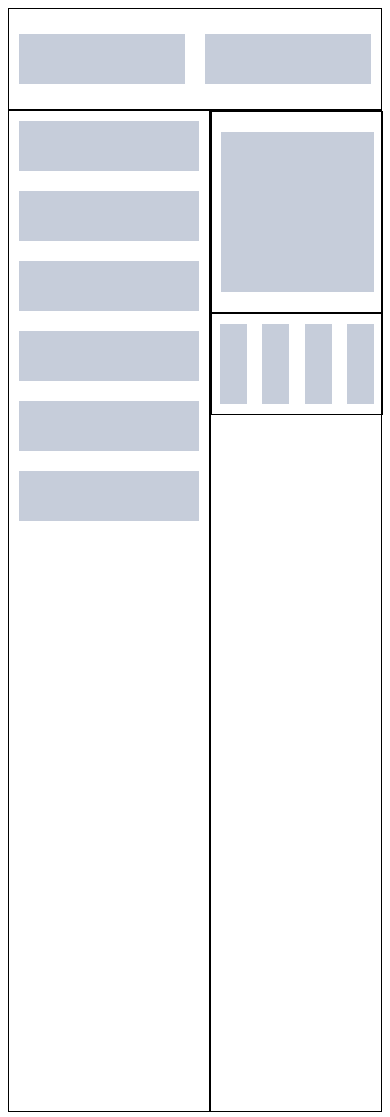
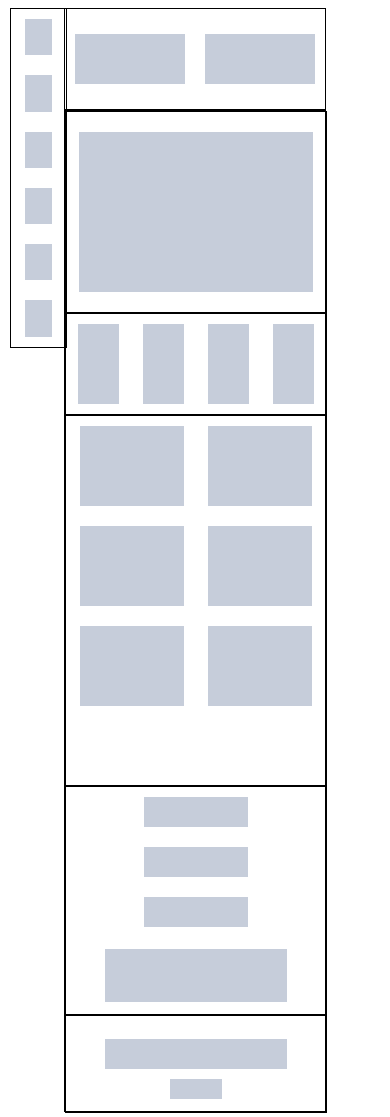
Before and after one commit to DmytroSav4uk/homeworkDS, a plain HTML site: page html and css/homework4/addtask2/index.html in a window 390 px wide. Drawn offline with Linux system fonts and the light colour scheme.

Commit message:
completed additional tasks

```diff
--- a/html and css/homework4/addtask2/index.html
+++ b/html and css/homework4/addtask2/index.html
@@ -9,11 +9,12 @@
     <link rel="stylesheet" href="main.css">
 </head>
 <body>
+<div class="GlobalAlign">
+    <div class="father">
 <div class="Header">
     <div class="box boxBackground"></div>
     <div class="box boxBackground"></div>
 </div>
-
 <div class="align">
 <div class="SideBlock">
     <div class="box boxBackground"></div>
@@ -33,12 +34,40 @@
         <div class="box4 boxBackground"></div>
         <div class="box4 boxBackground"></div>
     </div>
+    <div class="Align56">
+    <div class="block5align">
+        <div class="box5 boxBackground"></div>
+        <div class="box5 boxBackground"></div>
+        <div class="box5 boxBackground"></div>
+        <div class="box5 boxBackground"></div>
+        <div class="box5 boxBackground"></div>
+        <div class="box5 boxBackground"></div>
+        <div class="box5 boxBackground displayNone"></div>
+        <div class="box5 boxBackground displayNone"></div>
+        <div class="box5 boxBackground displayNone"></div>
+        <div class="box5 boxBackground displayNone"></div>
+        <div class="box5 boxBackground displayNone"></div>
+        <div class="box5 boxBackground displayNone"></div>
+    </div>
+    <div class="block6align">
+        <div class="boxes">
+        <div class="box6 boxBackground"></div>
+        <div class="box6 boxBackground"></div>
+        <div class="box6 boxBackground"></div>
+        </div>
+        <div class="box6uniqalign">
 
-
+        <div class="box6uniq boxBackground"></div>
+        </div>
+    </div>
+    </div>
+    <div class="Footer">
+        <div class="footerbox boxBackground"></div>
+        <div class="lilfooterbox boxBackground"></div>
+    </div>
 </div>
 </div>
-<div class="Footer"></div>
-
-
+    </div>
+</div>
 </body>
 </html>
--- a/html and css/homework4/addtask2/main.css
+++ b/html and css/homework4/addtask2/main.css
@@ -3,7 +3,20 @@
     background: #c6cdda;
 }
 
+.GlobalAlign{
+    display: flex;
+    flex-direction: column;
+    justify-content: center;
 
+    width: 100%;
+    height: 100%;
+
+}
+
+.father{
+    width: 100%;
+    height: 100%;
+}
 
 .Header{
     display: flex;
@@ -26,6 +39,7 @@
     margin: 10px;
     width: 180px;
     height: 50px;
+    background: #c6cdda;
 }
 
 .align{
@@ -66,3 +80,163 @@
     width: 16%;
     height: 80%;
 }
+
+
+.Align56{
+    width: 100%;
+    height: 60%;
+    display: flex;
+    flex-wrap: nowrap;
+}
+
+.block5align{
+    width: 80%;
+    height: 100%;
+    display: flex;
+    flex-wrap: wrap;
+    justify-content: space-evenly;
+    align-content: flex-start;
+    border: 1px solid black;
+}
+
+.box5{
+    width: 40%;
+    height: 80px;
+    margin: 10px;
+
+}
+
+
+.block6align{
+    display: flex;
+    flex-direction: column;
+    align-items: center;
+    width: 20%;
+    height: 100%;
+    border: 1px solid black;
+}
+
+.boxes{
+    width: 100%;
+    height: 60%;
+    display: flex;
+    flex-direction: column;
+    justify-content: center;
+    align-items: center;
+}
+.box6uniqalign{
+    width: 100%;
+    height: 20%;
+    display: flex;
+    flex-direction: column;
+    justify-content: center;
+    align-items: center;
+}
+
+.box6,.box6uniq{
+    margin: 10px;
+    width:70%;
+    height: 100px;
+}
+
+.Footer{
+    display: flex;
+    flex-direction: column;
+    justify-content: center;
+    align-items: center;
+    width: 100%;
+    height: 96px;
+    border: 1px solid black;
+}
+
+.footerbox{
+    width: 70%;
+    height: 30px;
+    margin: 10px;
+}
+
+.lilfooterbox{
+    width: 20%;
+    height: 20px;
+}
+
+
+
+@media screen and (max-width: 700px){
+
+
+    .GlobalAlign{
+        display: flex;
+        justify-content: center;
+        align-items: center;
+    }
+
+    .father{
+        width: 70%;
+        height: 100%;
+    }
+
+
+    /*body{*/
+    /*    background: #b000b0;*/
+    /*}*/
+
+    .Align56{
+        flex-direction: column;
+    }
+    .block5align{
+        width: 100%;
+        height: 65%;
+    }
+
+    .box{
+        width: 50%;
+    }
+    .block6align{
+        display: flex;
+        flex-direction: row;
+        width: 100%;
+        height: 40%;
+    }
+
+    .boxes{
+        width: 100%;
+        height: 100%;
+    }
+
+.box6{
+    width: 40%;
+    height: 25%;
+}
+.box6uniqalign{
+    height: 100%;
+}
+    .box6uniq{
+        width: 70%;
+        height: 70%;
+    }
+
+.displayNone{
+    display: none;
+}
+
+.SideBlock{
+    position: absolute;
+    left: 10px;
+    top: 8px;
+    width: 14.1%;
+    height: 40%;
+}
+}
+
+
+@media screen and (max-width: 500px){
+
+    .block6align{
+        flex-direction: column;
+    }
+
+    .box6{
+        height: 30px;
+    }
+}
```
Also changed, not shown: html and css/homework4/addtask1/main.css (+6 -6 lines).
